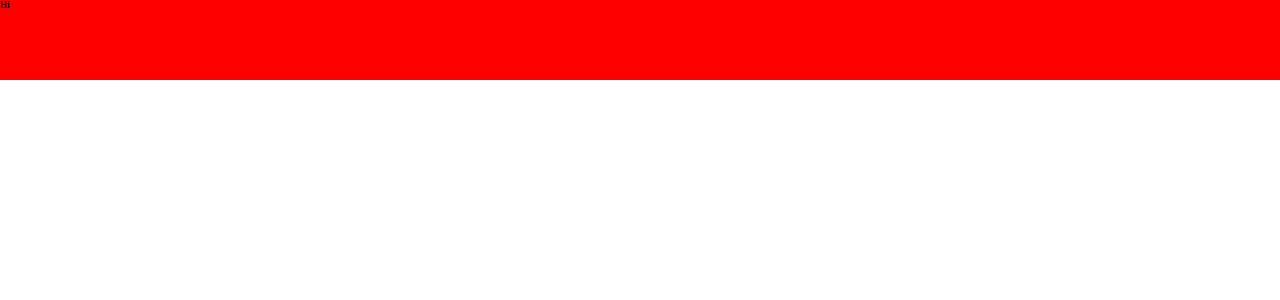
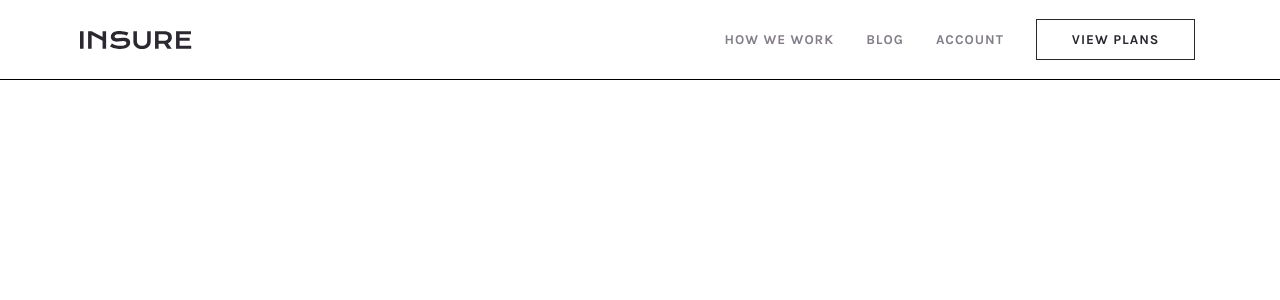
Before and after one commit to rabtennamgyal/Insure-landing-FM, a React (Create React App) app: page / in a window 1280 px wide. Shown: the top 300 px of the page. Built offline with nearby package versions, Linux system fonts and the light colour scheme.

Commit message:
created navbar

```diff
--- a/public/index.html
+++ b/public/index.html
@@ -14,10 +14,6 @@
 
   </div>
 <!--
-  How we work
-  Blog
-  Account
-  View plans
 
   Humanizing your insurance.
 
--- a/src/js/navbar.js
+++ b/src/js/navbar.js
@@ -1,9 +1,26 @@
+import logo from '../images/logo.svg'
+
 function Navbar() {
     return (
-        <nav className='navbar'>
-            <h1>
-                Hi
-            </h1>
+        <nav className='navbar grid grid-two-col'>
+            <div className='navOne grid grid-jc-s grid-ai-c'>
+                <img src={logo} alt='logo' />
+            </div>
+
+            <div className='navTwo flex flex-jc-c flex-ai-c'>
+                <li>
+                    HOW WE WORK
+                </li>
+                <li>
+                    BLOG
+                </li>
+                <li>
+                    ACCOUNT
+                </li>
+                <li>
+                    VIEW PLANS
+                </li>
+            </div>
         </nav>
     )
 }
--- a/src/sass/components/navbar.scss
+++ b/src/sass/components/navbar.scss
@@ -1,4 +1,42 @@
 .navbar {
     height: 8rem;
-    background: red;
+    border-bottom: 1px solid;
+
+    .navOne {
+
+        img {
+            cursor: pointer;
+            margin-left: 8rem;
+        }
+    }
+
+    .navTwo {
+
+        li {
+            cursor: pointer;
+            letter-spacing: .1rem;
+            color: $darkGrayishViolet;
+            font-family: Karla, sans-serif;
+            font-size: 1.35rem;
+            font-weight: 700;
+            margin: 0 1.6rem 0 1.6rem;
+            list-style: none;
+
+            &:hover {
+                color: $veryDarkViolet;
+            }
+
+            &:last-child {
+                color: $veryDarkViolet;
+                border: 1px solid;
+                padding: 1.2rem 3.5rem;
+                transition: 0.4s ease-in;
+
+                &:hover {
+                    color: $white;
+                    background: $veryDarkViolet;
+                }
+            }
+        }
+    }
 }
--- a/src/sass/global/_global.scss
+++ b/src/sass/global/_global.scss
@@ -10,3 +10,41 @@ html, body {
     font-size: 62.5%;
     box-sizing: border-box;
 }
+
+
+.flex {
+    display: flex;
+
+    &-jc-c {
+        justify-content: center;
+    }
+
+    &-jc-sb {
+        justify-content: space-between;
+    }
+
+    &-ai-c {
+        align-items: center;
+    }
+}
+
+
+.grid {
+    display: grid;
+
+    &-two-col {
+        grid-template-columns: repeat(2, 1fr);
+    }
+
+    &-jc-c {
+        justify-content: center;
+    }
+
+    &-jc-s {
+        justify-content: start;
+    }
+
+    &-ai-c {
+        align-items: center;
+    }
+}
--- a/src/sass/global/_variables.scss
+++ b/src/sass/global/_variables.scss
@@ -0,0 +1,11 @@
+$darkViolet: #2d2640;
+$grayishBlue: #95a9c6;
+$veryDarkViolet: #2b272f;
+$darkGrayishViolet: #837d87;
+$veryLightGray: #fafafa;
+$white: #ffffff;
+
+// DM Serif for Heading
+@import url('https://fonts.googleapis.com/css2?family=DM+Serif+Display&display=swap');
+// Karla for Body
+@import url('https://fonts.googleapis.com/css2?family=Karla:wght@400;700&display=swap');
--- a/src/sass/main.scss
+++ b/src/sass/main.scss
@@ -1,8 +1,8 @@
 // 🔮
+
+// Global
+@import '../sass/global/variables';
+@import '../sass/global/global';
 
 // Components
 @import '../sass/components/navbar.scss';
-
-
-// Global
-@import '../sass/global/global';
```
